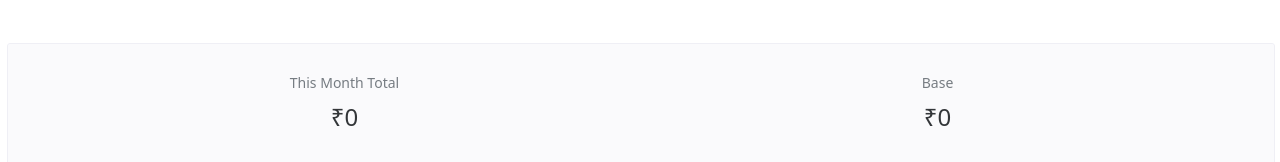
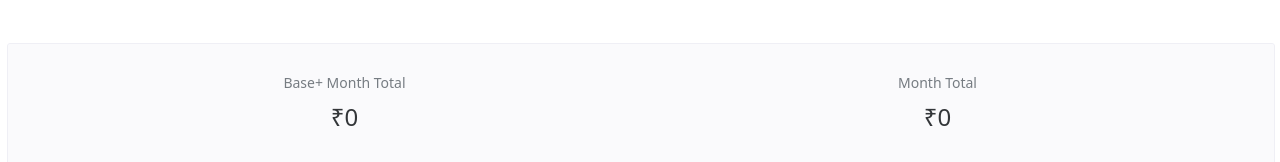
Before and after one commit to devpartap/MoneyTracker, a Vue app: page / in a window 1280 px wide. Shown: the top 162 px of the page. Built offline with nearby package versions, Linux system fonts and the light colour scheme; some icons are missing.

Commit message:
little changes

```diff
--- a/src/pages/main.vue
+++ b/src/pages/main.vue
@@ -53,10 +53,10 @@
               <n-grid :cols="2">
 
                 <n-gi>
-                  <n-statistic label="This Month Total" :value="valueToTemplate(MonthlySpend[0] + MonthlySpend[1] + MonthlySpend[2] + MonthlySpend[3])" />
+                  <n-statistic label="Base+ Month Total" :value="valueToTemplate(MonthlySpend[0] + MonthlySpend[1] + MonthlySpend[2] + MonthlySpend[3])" />
                 </n-gi>
                 <n-gi>
-                  <n-statistic label="Base" :value="valueToTemplate(MonthlySpend[0])" />
+                  <n-statistic label="Month Total" :value="valueToTemplate(MonthlySpend[1] + MonthlySpend[2] + MonthlySpend[3])" />
                 </n-gi>
             </n-grid>
             </div>
```
